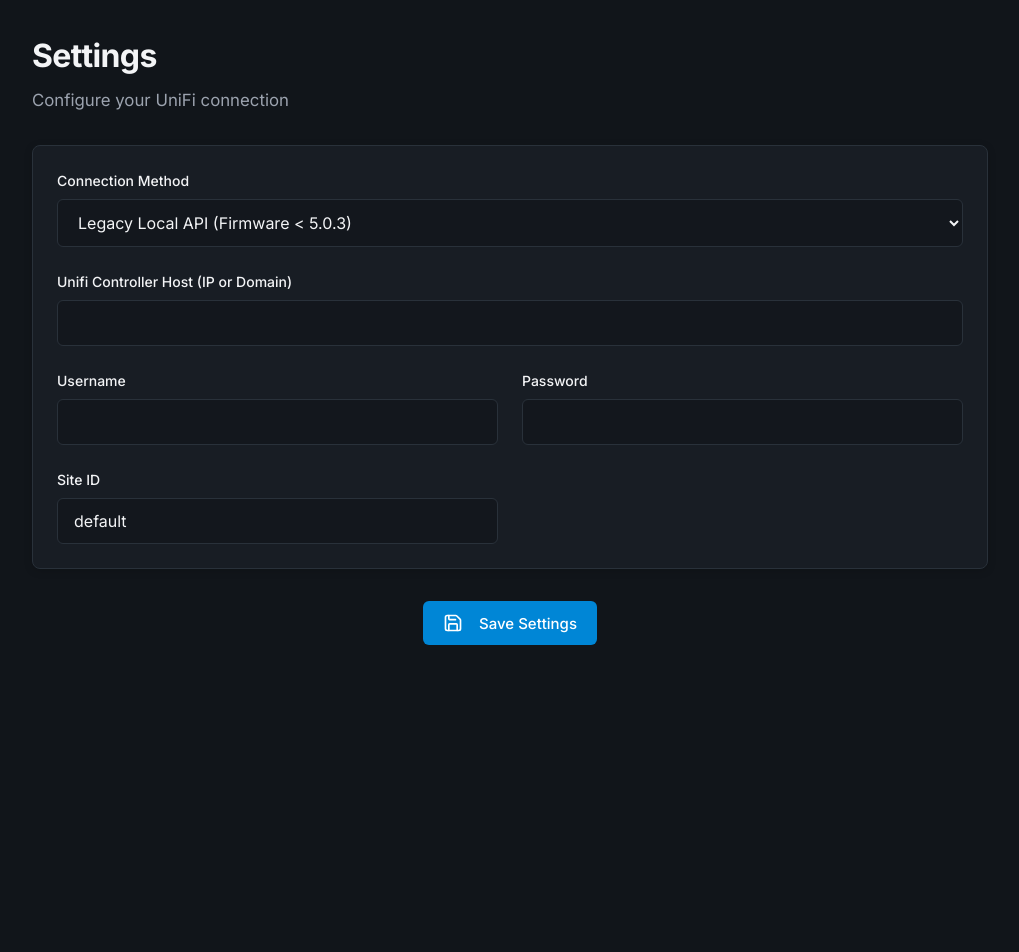
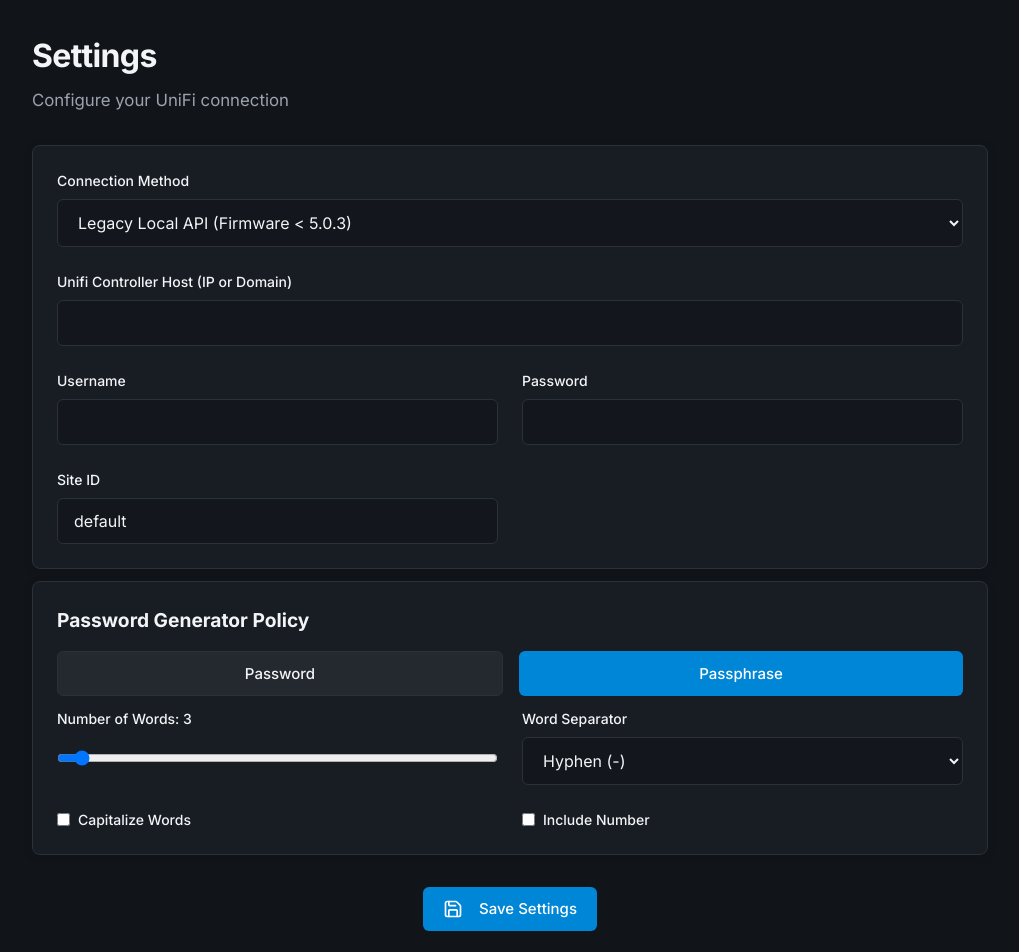
Before and after one commit to Tymexx/unifi-pass-manager, a React (Vite) app in the folder client/: page /settings in a window 1280 px wide. Shown: the top 952 px of the page, without its empty margins (260-1279 px from the left). Before the commit the page ends 800 px from the top, so only its background shows below. Built offline with nearby package versions, Linux system fonts and the light colour scheme; no server answers.

Commit message:
Feature: Custom Bitwarden-style password generation policies

```diff
--- a/client/src/components/Settings.jsx
+++ b/client/src/components/Settings.jsx
@@ -12,7 +12,19 @@
     unifiPass: '',
     cloudApiKey: '',
     consoleId: '',
-    siteId: 'default'
+    siteId: 'default',
+    passwordPolicy: {
+      type: 'passphrase',
+      wordCount: 3,
+      separator: '-',
+      capitalize: false,
+      includeNumber: false,
+      length: 14,
+      uppercase: true,
+      lowercase: true,
+      numbers: true,
+      symbols: false
+    }
   });
 
   const [status, setStatus] = useState('');
@@ -31,6 +43,16 @@
 
   const handleSettingChange = (e) => {
     setSettings({ ...settings, [e.target.name]: e.target.value });
+  };
+
+  const handlePolicyChange = (name, value) => {
+    setSettings({
+      ...settings,
+      passwordPolicy: {
+        ...settings.passwordPolicy,
+        [name]: value
+      }
+    });
   };
 
   const handleSave = async (e) => {
@@ -139,6 +161,133 @@
           </div>
         </div>
 
+        <div className="card mt-3">
+          <h2 style={{ fontSize: '1.2rem', marginBottom: '1rem' }}>Password Generator Policy</h2>
+
+          <div className="form-group mb-3">
+            <div style={{ display: 'flex', gap: '1rem' }}>
+              <button
+                type="button"
+                className={`btn ${settings.passwordPolicy?.type === 'password' ? 'btn-primary' : 'btn-secondary'}`}
+                onClick={() => handlePolicyChange('type', 'password')}
+                style={{ flex: 1 }}
+              >
+                Password
+              </button>
+              <button
+                type="button"
+                className={`btn ${settings.passwordPolicy?.type === 'passphrase' ? 'btn-primary' : 'btn-secondary'}`}
+                onClick={() => handlePolicyChange('type', 'passphrase')}
+                style={{ flex: 1 }}
+              >
+                Passphrase
+              </button>
+            </div>
+          </div>
+
+          <div className="form-grid">
+            {settings.passwordPolicy?.type === 'passphrase' ? (
+              <>
+                <div className="form-group">
+                  <label>Number of Words: {settings.passwordPolicy?.wordCount}</label>
+                  <input
+                    type="range"
+                    min="3" max="20"
+                    value={settings.passwordPolicy?.wordCount}
+                    onChange={(e) => handlePolicyChange('wordCount', parseInt(e.target.value))}
+                  />
+                </div>
+                <div className="form-group">
+                  <label>Word Separator</label>
+                  <select
+                    value={settings.passwordPolicy?.separator}
+                    onChange={(e) => handlePolicyChange('separator', e.target.value)}
+                  >
+                    <option value="-">Hyphen (-)</option>
+                    <option value=" ">Space ( )</option>
+                    <option value=".">Period (.)</option>
+                    <option value="_">Underscore (_)</option>
+                    <option value=",">Comma (,)</option>
+                    <option value="none">None</option>
+                  </select>
+                </div>
+                <div className="form-group" style={{ flexDirection: 'row', alignItems: 'center', gap: '8px' }}>
+                  <input
+                    type="checkbox"
+                    id="capitalize"
+                    checked={settings.passwordPolicy?.capitalize}
+                    onChange={(e) => handlePolicyChange('capitalize', e.target.checked)}
+                    style={{ width: 'auto' }}
+                  />
+                  <label htmlFor="capitalize" style={{ margin: 0 }}>Capitalize Words</label>
+                </div>
+                <div className="form-group" style={{ flexDirection: 'row', alignItems: 'center', gap: '8px' }}>
+                  <input
+                    type="checkbox"
+                    id="includeNumber"
+                    checked={settings.passwordPolicy?.includeNumber}
+                    onChange={(e) => handlePolicyChange('includeNumber', e.target.checked)}
+                    style={{ width: 'auto' }}
+                  />
+                  <label htmlFor="includeNumber" style={{ margin: 0 }}>Include Number</label>
+                </div>
+              </>
+            ) : (
+              <>
+                <div className="form-group full-width">
+                  <label>Length: {settings.passwordPolicy?.length}</label>
+                  <input
+                    type="range"
+                    min="5" max="64"
+                    value={settings.passwordPolicy?.length}
+                    onChange={(e) => handlePolicyChange('length', parseInt(e.target.value))}
+                  />
+                </div>
+                <div className="form-group" style={{ flexDirection: 'row', alignItems: 'center', gap: '8px' }}>
+                  <input
+                    type="checkbox"
+                    id="uppercase"
+                    checked={settings.passwordPolicy?.uppercase}
+                    onChange={(e) => handlePolicyChange('uppercase', e.target.checked)}
+                    style={{ width: 'auto' }}
+                  />
+                  <label htmlFor="uppercase" style={{ margin: 0 }}>A-Z (Uppercase)</label>
+                </div>
+                <div className="form-group" style={{ flexDirection: 'row', alignItems: 'center', gap: '8px' }}>
+                  <input
+                    type="checkbox"
+                    id="lowercase"
+                    checked={settings.passwordPolicy?.lowercase}
+                    onChange={(e) => handlePolicyChange('lowercase', e.target.checked)}
+                    style={{ width: 'auto' }}
+                  />
+                  <label htmlFor="lowercase" style={{ margin: 0 }}>a-z (Lowercase)</label>
+                </div>
+                <div className="form-group" style={{ flexDirection: 'row', alignItems: 'center', gap: '8px' }}>
+                  <input
+                    type="checkbox"
+                    id="numbers"
+                    checked={settings.passwordPolicy?.numbers}
+                    onChange={(e) => handlePolicyChange('numbers', e.target.checked)}
+                    style={{ width: 'auto' }}
+                  />
+                  <label htmlFor="numbers" style={{ margin: 0 }}>0-9 (Numbers)</label>
+                </div>
+                <div className="form-group" style={{ flexDirection: 'row', alignItems: 'center', gap: '8px' }}>
+                  <input
+                    type="checkbox"
+                    id="symbols"
+                    checked={settings.passwordPolicy?.symbols}
+                    onChange={(e) => handlePolicyChange('symbols', e.target.checked)}
+                    style={{ width: 'auto' }}
+                  />
+                  <label htmlFor="symbols" style={{ margin: 0 }}>!@#$% (Symbols)</label>
+                </div>
+              </>
+            )}
+          </div>
+        </div>
+
         <div className="form-group full-width" style={{ marginTop: '2rem', display: 'flex', gap: '1rem', alignItems: 'center' }}>
           <button type="submit" className="btn btn-primary">
             <Save size={20} style={{ marginRight: '0.5rem' }} /> Save Settings
```
Also changed, not shown: 2 other files (tests, documents, lock files or other folders).
